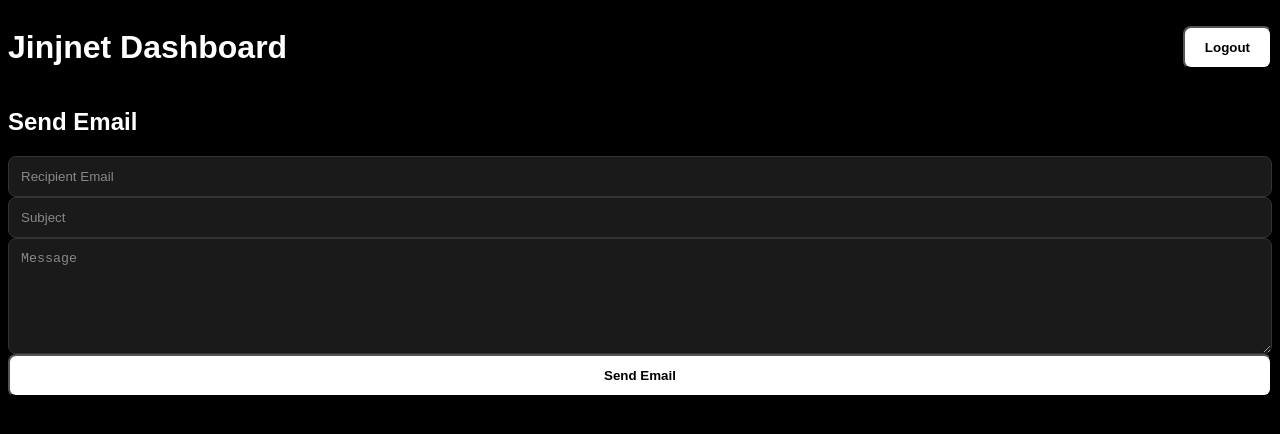
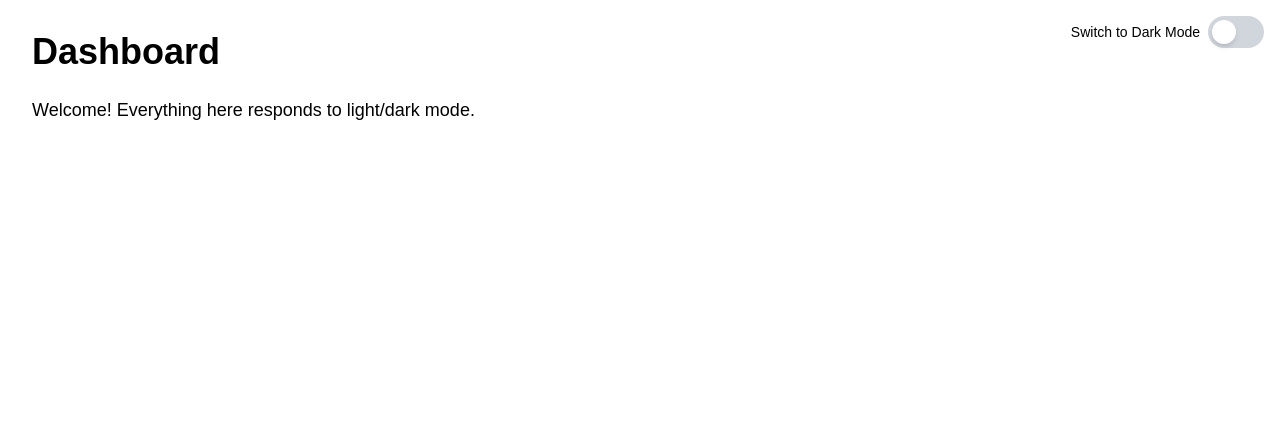
Before and after one commit to SamWiIIiams/mail-control-panel, a Next.js app: page /dashboard in a window 1280 px wide. Shown: the top 434 px of the page. Built offline with nearby package versions, Linux system fonts and the light colour scheme.

Commit message:
adding a bunch of styling and project structure

```diff
--- a/app/dashboard/page.tsx
+++ b/app/dashboard/page.tsx
@@ -1,60 +1,10 @@
-"use client";
-import { useState } from "react";
-import { signOut } from "next-auth/react";
-
-export default function Dashboard() {
-  const [email, setEmail] = useState("");
-  const [subject, setSubject] = useState("");
-  const [message, setMessage] = useState("");
-  const [status, setStatus] = useState<null | string>(null);
-
-  const handleSend = async (e: React.FormEvent) => {
-    e.preventDefault();
-    setStatus("Sending...");
-    // TODO: call Resend API here
-    setTimeout(() => setStatus("Email sent! (demo)"), 1000);
-  };
-
+export default function DashboardPage() {
   return (
-    <main className="p-8 max-w-2xl mx-auto">
-      <header className="flex justify-between items-center mb-8">
-        <h1 className="text-3xl font-bold">Jinjnet Dashboard</h1>
-        <button onClick={() => signOut()}>Logout</button>
-      </header>
-
-      <section className="bg-gray-900 p-6 rounded-lg shadow-md">
-        <h2 className="text-xl font-semibold mb-4">Send Email</h2>
-
-        <form className="flex flex-col gap-4" onSubmit={handleSend}>
-          <input
-            type="email"
-            placeholder="Recipient Email"
-            value={email}
-            onChange={(e) => setEmail(e.target.value)}
-            required
-          />
-
-          <input
-            type="text"
-            placeholder="Subject"
-            value={subject}
-            onChange={(e) => setSubject(e.target.value)}
-            required
-          />
-
-          <textarea
-            placeholder="Message"
-            value={message}
-            onChange={(e) => setMessage(e.target.value)}
-            rows={6}
-            required
-          />
-
-          <button type="submit">Send Email</button>
-        </form>
-
-        {status && <p className="mt-4 text-sm text-gray-300">{status}</p>}
-      </section>
+    <main className="p-8 min-h-screen bg-white dark:bg-black text-black dark:text-white transition-colors duration-300">
+      <h1 className="text-4xl font-bold mb-6">Dashboard</h1>
+      <p className="text-lg">
+        Welcome! Everything here responds to light/dark mode.
+      </p>
     </main>
   );
 }
--- a/app/globals.css
+++ b/app/globals.css
@@ -1,46 +1,14 @@
-/* Tailwind base imports */
+/* 1. Import Tailwind and override dark variant */
+@import "tailwindcss";
+@custom-variant dark (&:where(.dark, .dark *));
+
+/* 2. Tailwind layers */
 @tailwind base;
 @tailwind components;
 @tailwind utilities;
 
-/* Optional CSS-first theme tweaks */
-:root {
-  --color-bg: #000000;
-  --color-text: #ffffff;
-  --color-input-bg: #1a1a1a;
-  --color-input-border: #333333;
-  --color-button-bg: #ffffff;
-  --color-button-text: #000000;
+/* 3. Global body styling */
+body {
+  font-family: sans-serif;
+  transition: background-color 0.3s, color 0.3s;
 }
-
-body {
-  background-color: #000;
-  color: #fff;
-  font-family: sans-serif;
-}
-
-/* Input styling */
-input, textarea {
-  background-color: var(--color-input-bg);
-  border: 1px solid var(--color-input-border);
-  color: var(--color-text);
-  padding: 0.75rem;
-  border-radius: 0.5rem;
-}
-
-input::placeholder, textarea::placeholder {
-  color: #888888;
-}
-
-button {
-  background-color: var(--color-button-bg);
-  color: var(--color-button-text);
-  padding: 0.75rem 1.25rem;
-  border-radius: 0.5rem;
-  font-weight: 600;
-  transition: all 0.2s;
-}
-
-button:hover {
-  opacity: 0.9;
-}
--- a/app/layout.tsx
+++ b/app/layout.tsx
@@ -1,16 +1,21 @@
-// app/layout.tsx
+import { ReactNode } from "react";
 import "./globals.css";
-import { ReactNode } from "react";
-
-export const metadata = {
-  title: "Jinjnet Mail Panel",
-  description: "Internal dashboard",
-};
+import { ThemeProvider } from "../context/ThemeContext";
+import ThemeToggle from "@/components/ThemeToggle";
 
 export default function RootLayout({ children }: { children: ReactNode }) {
   return (
     <html lang="en">
-      <body>{children}</body>
+      <body className="min-h-screen bg-white dark:bg-black text-black dark:text-white transition-colors duration-300">
+        <ThemeProvider>
+          {/* Toggle at top-right */}
+          <div className="fixed top-4 right-4 z-50">
+            <ThemeToggle />
+          </div>
+
+          {children}
+        </ThemeProvider>
+      </body>
     </html>
   );
 }
--- a/app/signin/page.tsx
+++ b/app/signin/page.tsx
@@ -6,8 +6,8 @@ import { signIn } from "next-auth/react";
 export default function SignInPage() {
   const [email, setEmail] = useState("");
   const [password, setPassword] = useState("");
+  const [loading, setLoading] = useState(false);
   const [error, setError] = useState<string | null>(null);
-  const [loading, setLoading] = useState(false);
 
   const handleSubmit = async (e: React.FormEvent) => {
     e.preventDefault();
@@ -21,17 +21,14 @@ export default function SignInPage() {
     });
 
     setLoading(false);
-
     if (result?.error) setError(result.error);
     else window.location.href = "/dashboard";
   };
 
   return (
-    <main className="flex items-center justify-center min-h-screen bg-white dark:bg-black transition-colors duration-300">
-      <div className="w-full max-w-md bg-gray-100 dark:bg-gray-900 p-8 rounded-lg shadow-lg">
-        <h1 className="text-3xl font-bold mb-6 text-center text-black dark:text-white">
-          Sign In
-        </h1>
+    <main className="flex items-center justify-center min-h-screen bg-white dark:bg-black text-black dark:text-white">
+      <div className="w-full max-w-md p-8 bg-gray-100 dark:bg-gray-900 text-black dark:text-white rounded-lg shadow-lg">
+        <h1 className="text-3xl font-bold mb-6 text-center">Sign In</h1>
 
         <form className="flex flex-col gap-4" onSubmit={handleSubmit}>
           <input
@@ -39,27 +36,28 @@ export default function SignInPage() {
             placeholder="Email"
             value={email}
             onChange={(e) => setEmail(e.target.value)}
+            className="p-3 rounded border border-gray-300 dark:border-gray-700 bg-gray-100 dark:bg-gray-900 text-black dark:text-white"
             required
           />
-
           <input
             type="password"
             placeholder="Password"
             value={password}
             onChange={(e) => setPassword(e.target.value)}
+            className="p-3 rounded border border-gray-300 dark:border-gray-700 bg-gray-100 dark:bg-gray-900 text-black dark:text-white"
             required
           />
 
           <button
             type="submit"
+            className="bg-white dark:bg-gray-800 text-black dark:text-white py-3 px-6 rounded font-semibold hover:opacity-90 transition"
             disabled={loading}
-            className="bg-white text-black dark:bg-gray-800 dark:text-white font-semibold py-3 rounded hover:opacity-90 transition"
           >
             {loading ? "Signing in..." : "Sign In"}
           </button>
 
           {error && (
-            <p className="text-red-500 text-sm mt-2 text-center">{error}</p>
+            <p className="text-red-400 text-sm mt-2 text-center">{error}</p>
           )}
         </form>
       </div>
--- /dev/null
+++ b/components/ThemeToggle.tsx
@@ -0,0 +1,28 @@
+"use client";
+
+import { useTheme } from "../context/ThemeContext";
+
+export default function ThemeToggle() {
+  const { theme, toggleTheme } = useTheme();
+
+  return (
+    <div className="flex items-center gap-2">
+      {/* Label */}
+      <span className="text-sm text-black dark:text-white select-none">
+        {theme === "dark" ? "Switch to Light Mode" : "Switch to Dark Mode"}
+      </span>
+
+      {/* Toggle switch */}
+      <button
+        onClick={toggleTheme}
+        className="relative w-14 h-8 bg-gray-300 dark:bg-gray-700 rounded-full transition-colors duration-300 flex items-center p-1"
+      >
+        <span
+          className={`w-6 h-6 bg-white rounded-full shadow-md transform transition-transform duration-300 ${
+            theme === "dark" ? "translate-x-6" : "translate-x-0"
+          }`}
+        />
+      </button>
+    </div>
+  );
+}
--- /dev/null
+++ b/context/ThemeContext.tsx
@@ -0,0 +1,49 @@
+"use client";
+
+import { createContext, useContext, useEffect, useState, ReactNode } from "react";
+
+type Theme = "light" | "dark";
+
+interface ThemeContextType {
+  theme: Theme;
+  toggleTheme: () => void;
+}
+
+const ThemeContext = createContext<ThemeContextType | undefined>(undefined);
+
+export const ThemeProvider = ({ children }: { children: ReactNode }) => {
+  const [theme, setTheme] = useState<Theme>("light");
+
+  // On mount, read theme from localStorage or browser preference
+  useEffect(() => {
+    const saved = localStorage.getItem("theme") as Theme | null;
+    if (saved) {
+      setTheme(saved);
+    } else {
+      const prefersDark = window.matchMedia("(prefers-color-scheme: dark)").matches;
+      setTheme(prefersDark ? "dark" : "light");
+    }
+  }, []);
+
+  // Apply theme to <html> whenever it changes
+  useEffect(() => {
+    const html = document.documentElement;
+    html.classList.toggle("dark", theme === "dark");
+    localStorage.setItem("theme", theme);
+  }, [theme]);
+
+  const toggleTheme = () => setTheme((prev) => (prev === "dark" ? "light" : "dark"));
+
+  return (
+    <ThemeContext.Provider value={{ theme, toggleTheme }}>
+      {children}
+    </ThemeContext.Provider>
+  );
+};
+
+// Custom hook for convenience
+export const useTheme = () => {
+  const context = useContext(ThemeContext);
+  if (!context) throw new Error("useTheme must be used within ThemeProvider");
+  return context;
+};
--- a/package.json
+++ b/package.json
@@ -6,6 +6,7 @@
     "dev": "next dev",
     "build": "next build",
     "start": "next start",
+    "tailwind:build": "tailwindcss -i ./app/globals.css -o ./app/tailwind-output.css --content './app/**/*.{ts,tsx}'",
     "lint": "eslint"
   },
   "dependencies": {
@@ -25,6 +26,7 @@
     "eslint": "^9",
     "eslint-config-next": "16.0.1",
     "postcss": "^8.5.6",
+    "tailwindcss": "^4.1.17",
     "typescript": "^5"
   }
 }
--- a/tailwind.config.js
+++ b/tailwind.config.js
@@ -1,7 +1,10 @@
 /** @type {import('tailwindcss').Config} */
 export default {
-  darkMode: "class", // toggle dark mode via .dark class
-  content: ["./app/**/*.{ts,tsx}", "./components/**/*.{ts,tsx}"],
+  content: [
+    "./app/**/*.{ts,tsx}",
+    "./components/**/*.{ts,tsx}",
+  ],
+  darkMode: "class", // Required for manual toggle
   theme: {
     extend: {},
   },
```
Also changed, not shown: 1 other file (tests, documents, lock files or other folders).
